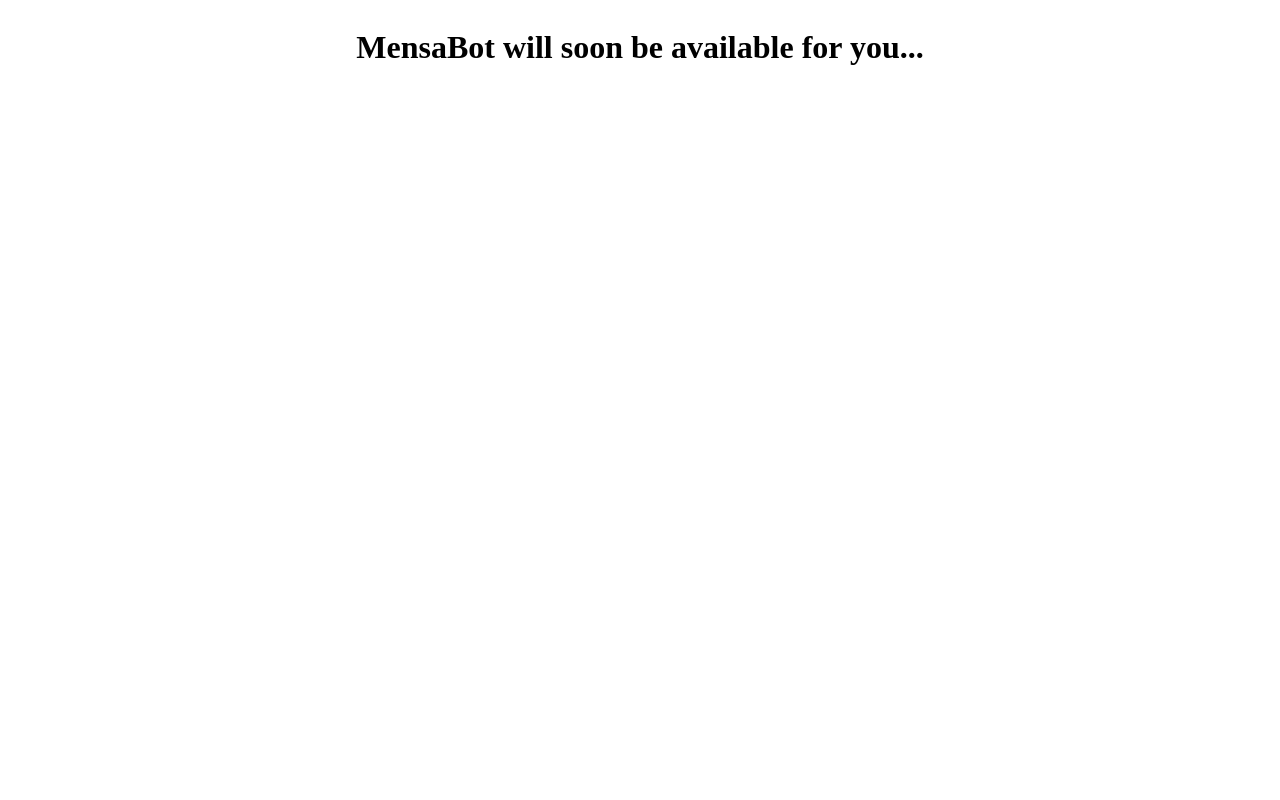
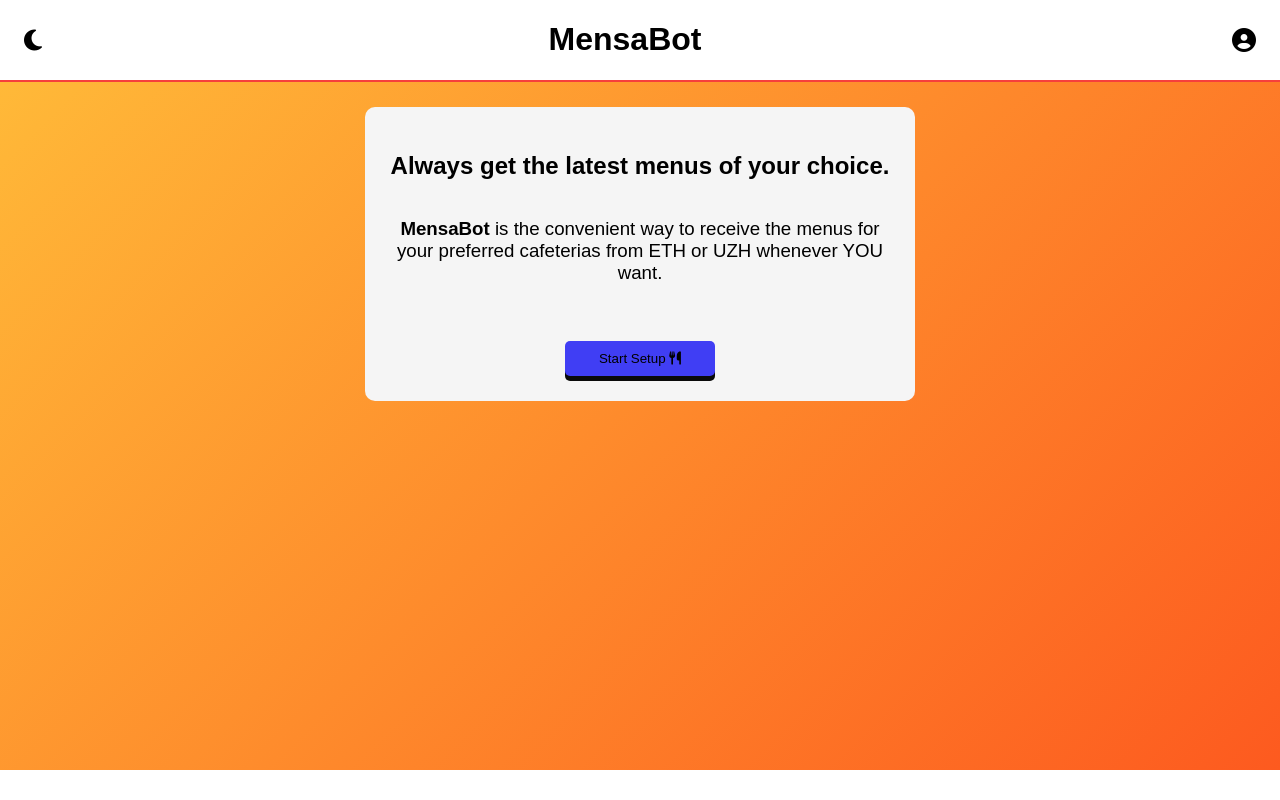
Before and after one commit to Nick20500/MensaBot, a website: page home.html in a window 1280 px wide. Drawn offline with Linux system fonts and the light colour scheme.

Commit message:
added home page

```diff
--- a/home.html
+++ b/home.html
@@ -1,9 +1,27 @@
 <!DOCTYPE html>
 <html>
     <head>
+        <title>MensaBot</title>
 
+        <link rel="stylesheet" type="text/css" href="/css/base.css"/>
+        <link rel="stylesheet" type="text/css" href="css/home.css"/>
+        <script src="https://kit.fontawesome.com/c1087ec6fc.js" crossorigin="anonymous"></script>
     </head>
-    <body style="display: flex;justify-content: center;">
-        <h1>MensaBot will soon be available for you...</h1>
+    <body>
+        <header>
+            <i class="fa-solid fa-moon"></i>
+            <h1>MensaBot</h1>
+            <i class="fa-solid fa-circle-user"></i>
+        </header>
+        <main>
+            <article>
+                <h1>Always get the latest menus of your choice.</h1>
+                <h3><strong>MensaBot</strong> is the convenient way to receive the menus for your preferred cafeterias from ETH or UZH whenever YOU want.</h3>
+                <button>
+                    Start Setup
+                    <i class="fa-solid fa-utensils"></i>
+                </button>
+            </article>
+        </main>
     </body>
 </html>
--- /dev/null
+++ b/public/css/base.css
@@ -0,0 +1,36 @@
+:root{
+    --base-color-bright: #F5F5F5;
+    --base-color-dark: #0A0A0A;
+    --primary-color: #F63F3C;
+    --secondary-color: #403ef4;
+}
+body{
+    font-family: Arial, Helvetica, sans-serif;
+    margin: 0px;
+    overflow-y: hidden;
+
+    & header {
+        display: flex;
+        flex-wrap: nowrap;
+        justify-content: space-between;
+        align-items: center;
+        border-bottom: 2px solid var(--primary-color);
+
+        & i {
+            font-size: x-large;
+        }
+        > i {
+            margin-left: 1em;
+        }
+        > h1 + i {
+            margin-right: 1em;
+        }
+    }
+
+    & main {
+        background: linear-gradient(135deg, #ffb938, #fd5a1f);
+        height: calc(100vh - 14vh);
+        overflow-y: auto;
+    }
+
+}
--- /dev/null
+++ b/public/css/home.css
@@ -0,0 +1,45 @@
+main {
+    display: flex;
+    justify-content: center;
+
+    & article {
+        display: flex;
+        flex-direction: column;
+        align-items: center;
+        width: 500px;
+        margin-top: 25px;
+        margin-bottom: 25px;
+        background-color: var(--base-color-bright);
+        padding: 25px;
+        border-radius: 10px;
+        height: fit-content;
+
+        & h3 {
+            text-align: center;
+            font-weight: lighter;
+            margin-bottom: 3em;
+        }
+
+        & button {
+            background-color: var(--secondary-color);
+            border: none;
+            padding: 10px;
+            border-radius: 5px;
+            width: 30%;
+            cursor: pointer;
+            box-shadow: 0 0.375em 0 var(--base-color-dark);
+            transition-timing-function: ease-in;
+        }
+        & button:hover {
+            filter: brightness(85%) ;
+        }
+
+        & button:active {
+            box-shadow: none;
+            background-color: var(--base-color-dark);
+            color: var(--base-color-bright);
+            filter: none;
+            transform: translateY(00.375em);
+        }
+    }
+}
```
Also changed, not shown: index.js (+6 -3 lines).
